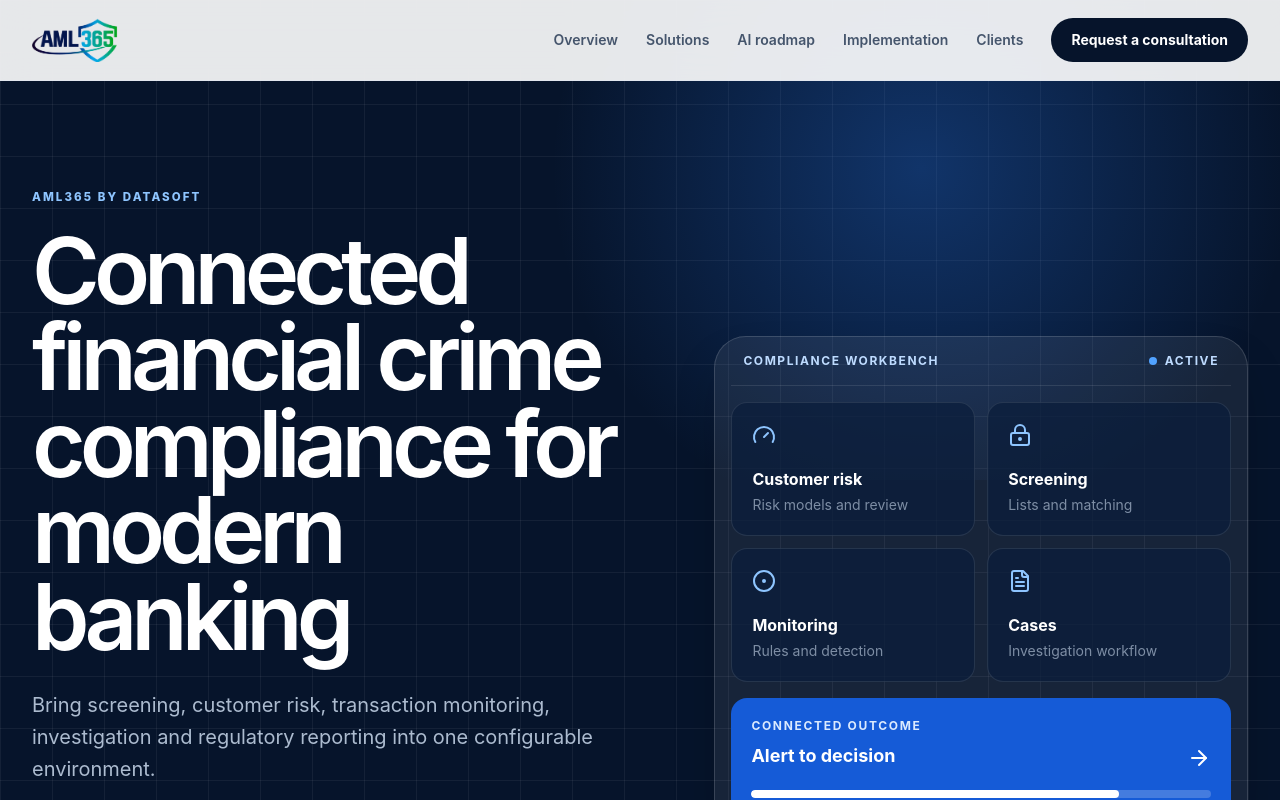
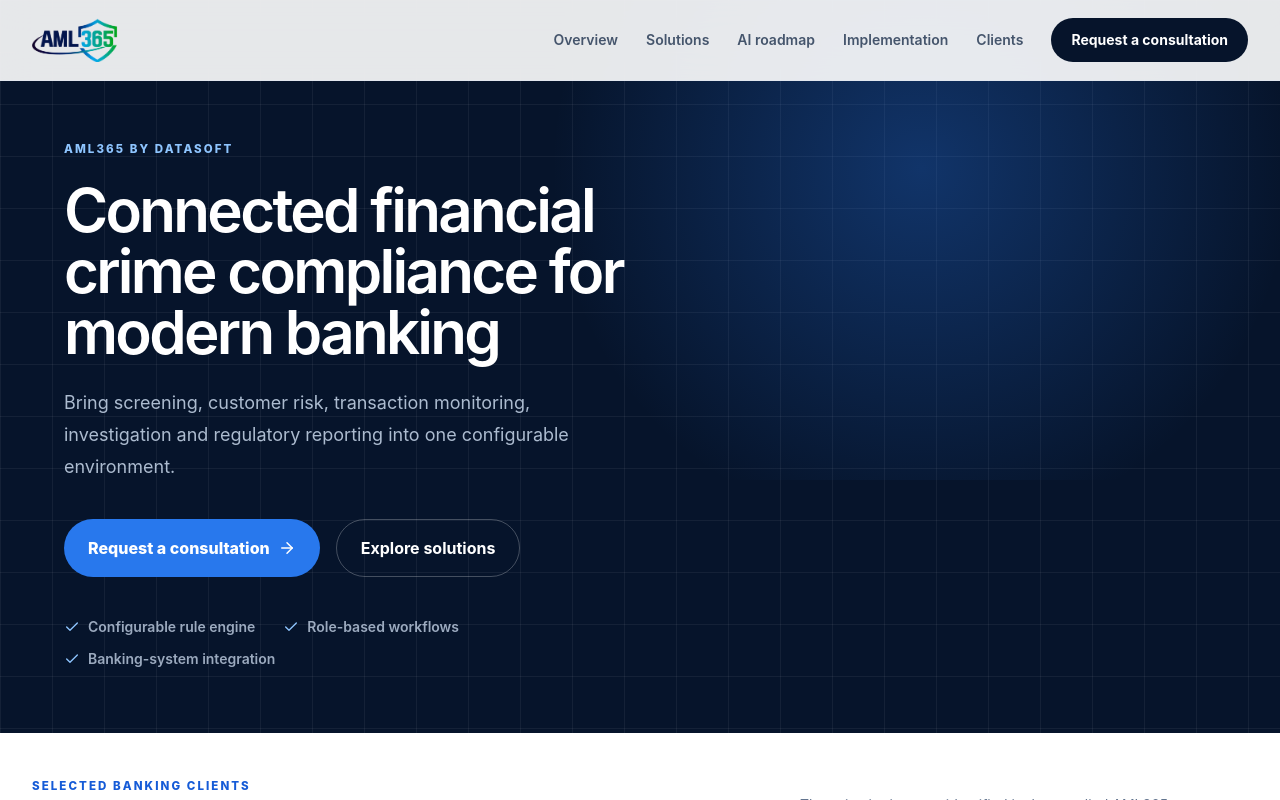
Before and after one commit to Rahim-aust/AML365, a React (Vite) app: page / in a window 1280 px wide. Shown: the top 800 px of the page. Built offline with nearby package versions, Linux system fonts and the light colour scheme.

Commit message:
Update Site source

```diff
--- a/src/pages/Home.js
+++ b/src/pages/Home.js
@@ -31,15 +31,15 @@
   const cards = [['Customer risk', 'Risk models and review', Gauge], ['Screening', 'Lists and matching', LockKeyhole], ['Monitoring', 'Rules and detection', CircleDot], ['Cases', 'Investigation workflow', FileText]];
   return <section className="blueprint-grid relative overflow-hidden bg-navy-950 pt-20 text-white">
     <div className="absolute inset-x-0 top-0 h-[30rem] bg-[radial-gradient(circle_at_72%_35%,rgba(40,120,237,.32),transparent_38%)]" />
-    <div className="site-container relative grid min-h-[760px] items-center gap-14 py-20 lg:grid-cols-[1.08fr_.92fr] lg:py-28">
+    <div className="site-container relative grid min-h-[620px] max-w-6xl items-center gap-10 py-14 lg:grid-cols-[1.04fr_.96fr] lg:gap-12 lg:py-16">
       <div className="fade-up">
         <p className="eyebrow !text-blue-300">AML365 by DataSoft</p>
-        <h1 className="display-title mt-6 max-w-4xl font-semibold">Connected financial crime compliance for modern banking</h1>
-        <p className="mt-7 max-w-2xl text-lg leading-8 text-blue-100/78 sm:text-xl">Bring screening, customer risk, transaction monitoring, investigation and regulatory reporting into one configurable environment.</p>
+        <h1 className="mt-6 max-w-3xl text-[2.8rem] font-semibold leading-[1.02] tracking-[-.045em] sm:text-5xl lg:text-[3.75rem]">Connected financial crime compliance for modern banking</h1>
+        <p className="mt-6 max-w-xl text-lg leading-8 text-blue-100/78">Bring screening, customer risk, transaction monitoring, investigation and regulatory reporting into one configurable environment.</p>
         <div className="mt-9 flex flex-wrap gap-4"><Link to="/contact" className="focus-ring inline-flex items-center gap-2 rounded-full bg-brand-500 px-6 py-4 font-extrabold text-white transition hover:bg-blue-500">Request a consultation <ArrowRight size={18} /></Link><Link to="/#modules" className="focus-ring inline-flex items-center gap-2 rounded-full border border-white/25 px-6 py-4 font-bold text-white transition hover:bg-white/10">Explore solutions</Link></div>
-        <div className="mt-12 flex flex-wrap gap-x-8 gap-y-3 text-sm font-semibold text-blue-100/70"><span className="flex items-center gap-2"><Check size={16} className="text-blue-300" /> Configurable rule engine</span><span className="flex items-center gap-2"><Check size={16} className="text-blue-300" /> Role-based workflows</span><span className="flex items-center gap-2"><Check size={16} className="text-blue-300" /> Banking-system integration</span></div>
+        <div className="mt-10 flex flex-wrap gap-x-7 gap-y-3 text-sm font-semibold text-blue-100/70"><span className="flex items-center gap-2"><Check size={16} className="text-blue-300" /> Configurable rule engine</span><span className="flex items-center gap-2"><Check size={16} className="text-blue-300" /> Role-based workflows</span><span className="flex items-center gap-2"><Check size={16} className="text-blue-300" /> Banking-system integration</span></div>
       </div>
-      <div className="fade-up-delay relative mx-auto w-full max-w-xl" aria-label="AML365 compliance workflow illustration">
+      <div className="fade-up-delay relative mx-auto hidden w-full max-w-lg lg:block" aria-label="AML365 compliance workflow illustration">
         <div className="rounded-[2rem] border border-white/15 bg-white/[.07] p-4 shadow-2xl shadow-black/25 backdrop-blur">
           <div className="flex items-center justify-between border-b border-white/10 px-3 pb-4 text-xs font-bold uppercase tracking-[.13em] text-blue-200"><span>Compliance workbench</span><span className="flex items-center gap-2"><i className="h-2 w-2 rounded-full bg-blue-400" /> Active</span></div>
           <div className="grid gap-3 py-4 sm:grid-cols-2">{cards.map(([name, copy, Icon]) => <div key={name} className="rounded-2xl border border-white/10 bg-navy-900/70 p-5"><Icon className="text-blue-300" size={24} /><p className="mt-5 font-bold">{name}</p><p className="mt-1 text-sm text-blue-100/55">{copy}</p></div>)}</div>
```
